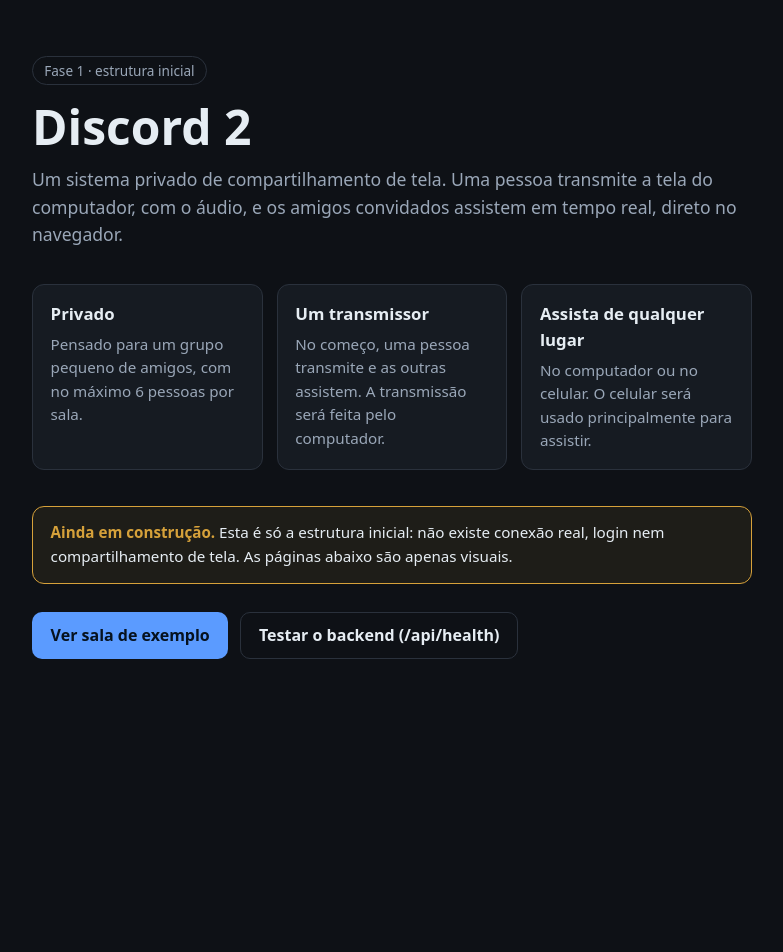
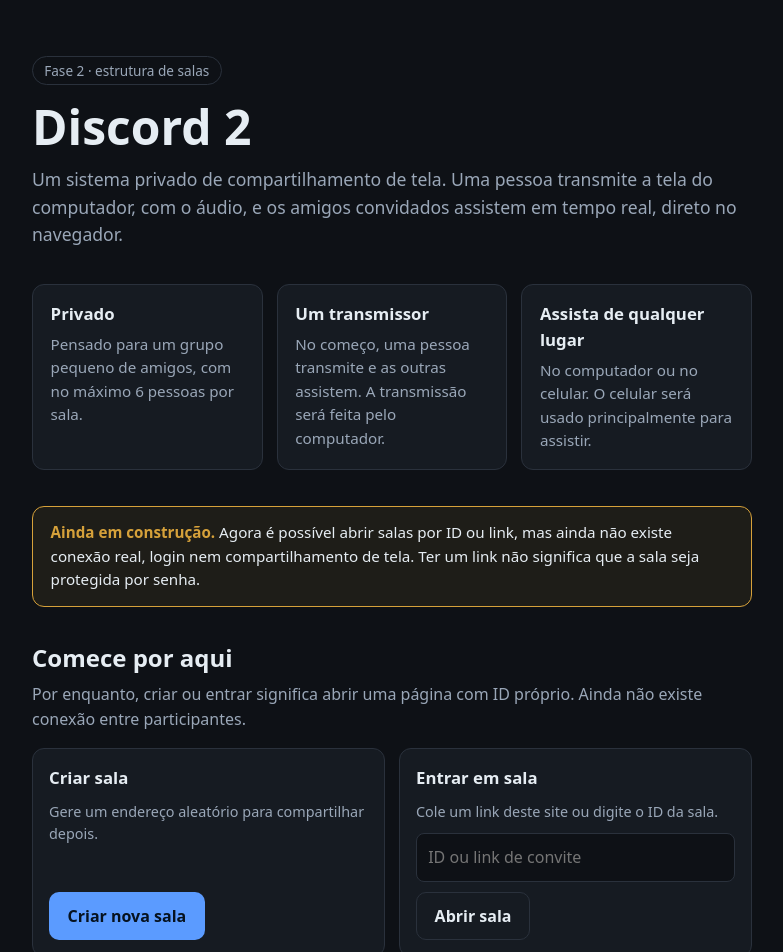
Before and after one commit to Vivi7-sys/discord-2, a Next.js app: page / in a window 1280 px wide. Shown: the top 952 px of the page, without its empty margins (248-1031 px from the left). Before the commit the page ends 800 px from the top, so only its background shows below. Built offline with nearby package versions, Linux system fonts and the light colour scheme.

Commit message:
Fase 2: estrutura de salas do Discord 2

```diff
--- a/src/app/globals.css
+++ b/src/app/globals.css
@@ -169,6 +169,43 @@
 }
 
 /* --------------------------------------------------------------------------
+   Fase 2: criação e entrada em salas por URL
+   -------------------------------------------------------------------------- */
+.room-entry {
+  margin-top: 2rem;
+}
+
+.room-entry h2 { margin: 0 0 0.35rem; }
+.room-entry-note { margin: 0 0 1rem; color: var(--muted); }
+.room-entry-grid { display: grid; grid-template-columns: repeat(2, minmax(0, 1fr)); gap: 14px; }
+.room-entry-panel {
+  display: flex;
+  flex-direction: column;
+  align-items: flex-start;
+  gap: 10px;
+  background: var(--surface);
+  border: 1px solid var(--border);
+  border-radius: var(--radius);
+  padding: 1rem;
+}
+.room-entry-panel h3, .room-entry-panel label { margin: 0; font-weight: 700; font-size: 1.05rem; }
+.room-entry-panel p { margin: 0; font-size: 0.9rem; color: var(--muted); }
+.room-entry-panel .btn { margin-top: auto; }
+.room-input {
+  width: 100%;
+  border: 1px solid var(--border);
+  border-radius: 8px;
+  padding: 0.7rem;
+  background: var(--bg);
+  color: var(--text);
+  font: inherit;
+}
+.room-input:focus-visible { outline: 2px solid var(--accent); outline-offset: 2px; }
+.room-entry-panel .form-error { color: #ff9a9a; }
+.invite { display: flex; flex-wrap: wrap; align-items: center; gap: 12px; margin-top: 16px; }
+.invite-message { color: var(--muted); font-size: 0.9rem; }
+
+/* --------------------------------------------------------------------------
    Sala (somente visual)
    -------------------------------------------------------------------------- */
 
@@ -199,6 +236,12 @@
 .room-title {
   margin: 0.25rem 0 0;
   font-size: 1.6rem;
+  overflow-wrap: anywhere;
+}
+
+.room-title code {
+  overflow-wrap: anywhere;
+  word-break: break-all;
 }
 
 .status {
@@ -345,6 +388,7 @@
    -------------------------------------------------------------------------- */
 
 @media (max-width: 860px) {
+  .room-entry-grid { grid-template-columns: 1fr; }
   .room-layout {
     grid-template-columns: minmax(0, 1fr);
   }
--- a/src/app/page.tsx
+++ b/src/app/page.tsx
@@ -1,10 +1,11 @@
 import Link from "next/link";
+import RoomEntry from "@/components/home/RoomEntry";
 
 export default function HomePage() {
   return (
     <main className="page">
       <section className="hero">
-        <span className="badge">Fase 1 · estrutura inicial</span>
+        <span className="badge">Fase 2 · estrutura de salas</span>
         <h1>Discord 2</h1>
         <p className="lead">
           Um sistema privado de compartilhamento de tela. Uma pessoa transmite a
@@ -38,10 +39,12 @@
       </section>
 
       <p className="notice">
-        <strong>Ainda em construção.</strong> Esta é só a estrutura inicial: não
-        existe conexão real, login nem compartilhamento de tela. As páginas
-        abaixo são apenas visuais.
+        <strong>Ainda em construção.</strong> Agora é possível abrir salas por ID ou link, mas
+        ainda não existe conexão real, login nem compartilhamento de tela.
+        Ter um link não significa que a sala seja protegida por senha.
       </p>
+
+      <RoomEntry />
 
       <div className="actions">
         <Link href="/sala/exemplo" className="btn btn-primary">
--- a/src/app/sala/[roomId]/page.tsx
+++ b/src/app/sala/[roomId]/page.tsx
@@ -1,4 +1,6 @@
 import type { Metadata } from "next";
+import { notFound } from "next/navigation";
+import { isValidRoomId } from "@/lib/room/room-id";
 import { Suspense } from "react";
 import RoomScreen from "@/components/room/RoomScreen";
 
@@ -25,7 +27,9 @@
 // Sem Cache Components o <Suspense> é inofensivo, então o código serve nos dois casos.
 async function RoomContent({ params }: SalaPageProps) {
   const { roomId } = await params;
-  return <RoomScreen roomId={safeDecode(roomId)} />;
+  const id = safeDecode(roomId);
+  if (!isValidRoomId(id)) notFound();
+  return <RoomScreen roomId={id} />;
 }
 
 export default function SalaPage({ params }: SalaPageProps) {
--- /dev/null
+++ b/src/components/home/RoomEntry.tsx
@@ -0,0 +1,75 @@
+"use client";
+
+import { useRouter } from "next/navigation";
+import { useState, type FormEvent } from "react";
+import { generateRoomId, readRoomId } from "@/lib/room/room-id";
+
+/** Só navegação por URL. A sala ainda não é registrada em servidor algum. */
+export default function RoomEntry() {
+  const router = useRouter();
+  const [roomInput, setRoomInput] = useState("");
+  const [error, setError] = useState("");
+
+  function createRoom() {
+    setError("");
+    router.push(`/sala/${generateRoomId()}`);
+  }
+
+  function joinRoom(event: FormEvent<HTMLFormElement>) {
+    event.preventDefault();
+    const roomId = readRoomId(roomInput, window.location.origin);
+    if (!roomId) {
+      setError("Digite um ID válido ou cole um link de sala deste site.");
+      return;
+    }
+
+    setError("");
+    router.push(`/sala/${roomId}`);
+  }
+
+  return (
+    <section className="room-entry" aria-labelledby="room-entry-title">
+      <h2 id="room-entry-title">Comece por aqui</h2>
+      <p className="room-entry-note">
+        Por enquanto, criar ou entrar significa abrir uma página com ID próprio.
+        Ainda não existe conexão entre participantes.
+      </p>
+      <div className="room-entry-grid">
+        <div className="room-entry-panel">
+          <h3>Criar sala</h3>
+          <p>Gere um endereço aleatório para compartilhar depois.</p>
+          <button type="button" className="btn btn-primary" onClick={createRoom}>
+            Criar nova sala
+          </button>
+        </div>
+        <form className="room-entry-panel" onSubmit={joinRoom}>
+          <label htmlFor="room-link">Entrar em sala</label>
+          <p>Cole um link deste site ou digite o ID da sala.</p>
+          <input
+            id="room-link"
+            name="room-link"
+            className="room-input"
+            placeholder="ID ou link de convite"
+            value={roomInput}
+            onChange={(event) => {
+              setRoomInput(event.target.value);
+              if (error) setError("");
+            }}
+            autoComplete="off"
+            aria-invalid={Boolean(error)}
+            aria-describedby={error ? "room-input-error" : undefined}
+            required
+          />
+          {error && (
+            <p role="alert" id="room-input-error" className="form-error">
+              {error}
+            </p>
+          )}
+          <button type="submit" className="btn btn-secondary">
+            Abrir sala
+          </button>
+        </form>
+      </div>
+    </section>
+  );
+}
--- a/src/components/room/RoomScreen.tsx
+++ b/src/components/room/RoomScreen.tsx
@@ -2,6 +2,7 @@
 import ParticipantList from "./ParticipantList";
 import RoomControls from "./RoomControls";
 import StreamArea from "./StreamArea";
+import RoomInvite from "./RoomInvite";
 
 type RoomScreenProps = {
   roomId: string;
@@ -9,7 +10,7 @@
 
 // Monta a tela da sala juntando as três peças: área do vídeo, lista de
 // participantes e barra de controles.
-// Fase 1: só visual. Nenhuma conexão real acontece aqui.
+// Fase 2: cada URL identifica uma sala visual, ainda sem conexão real.
 export default function RoomScreen({ roomId }: RoomScreenProps) {
   return (
     <main className="room">
@@ -24,7 +25,7 @@
         </div>
         <span className="status">
           <span className="status-dot" aria-hidden="true" />
-          Desconectado · visual de exemplo
+          Sem conexão · Fase 2
         </span>
       </header>
 
@@ -33,6 +34,7 @@
         <ParticipantList />
       </div>
 
+      <RoomInvite roomId={roomId} />
       <RoomControls />
     </main>
   );
--- /dev/null
+++ b/src/lib/room/room-id.ts
@@ -0,0 +1,30 @@
+/** Regras de IDs usadas pelo navegador e pela página da sala. */
+const ROOM_ID_PATTERN = /^[a-z0-9-]{3,64}$/;
+
+export function isValidRoomId(roomId: string): boolean {
+  return ROOM_ID_PATTERN.test(roomId);
+}
+
+/** Gera um identificador difícil de adivinhar, sem cadastro ou banco. */
+export function generateRoomId(): string {
+  return crypto.randomUUID().replaceAll("-", "");
+}
+
+/** Aceita um ID ou um link de sala deste mesmo site. Nunca abre URLs externas. */
+export function readRoomId(input: string, currentOrigin: string): string | null {
+  const value = input.trim();
+  if (isValidRoomId(value)) return value;
+
+  try {
+    const url = new URL(value);
+    if (url.origin !== currentOrigin) return null;
+
+    const match = url.pathname.match(/^\/sala\/([^/]+)\/?$/);
+    if (!match) return null;
+
+    const roomId = decodeURIComponent(match[1]);
+    return isValidRoomId(roomId) ? roomId : null;
+  } catch {
+    return null;
+  }
+}
```
Also changed, not shown: src/components/room/ParticipantList.tsx (+4 -28 lines), src/components/room/RoomControls.tsx (+7 -10 lines), src/components/room/RoomInvite.tsx (added, +31 -0 lines), src/lib/room/README.md, 1 other file (tests, documents, lock files or other folders).
